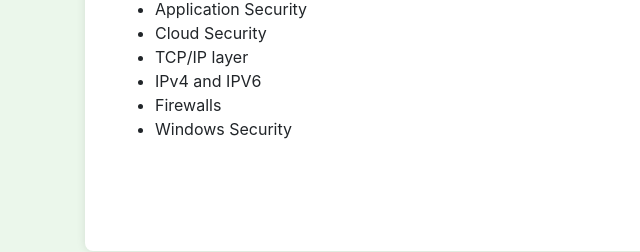
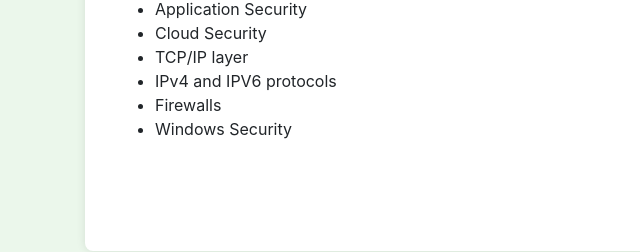
Before and after one commit to CharaniKaushalya/portfolio, a plain HTML site: page cert2.html in a window 1280 px wide. Shown: the part 273-525 px from the top of the page, 0-640 px from the left. Drawn offline with nearby package versions, Linux system fonts and the light colour scheme.

Commit message:
new adding

```diff
--- a/cert2.html
+++ b/cert2.html
@@ -76,7 +76,7 @@
                     <li>Application Security</li>
                     <li>Cloud Security</li>
                     <li>TCP/IP layer</li>
-                    <li>IPv4 and IPV6</li>
+                    <li>IPv4 and IPV6 protocols</li>
                     <li>Firewalls</li>
                     <li> Windows Security</li>
 
```
